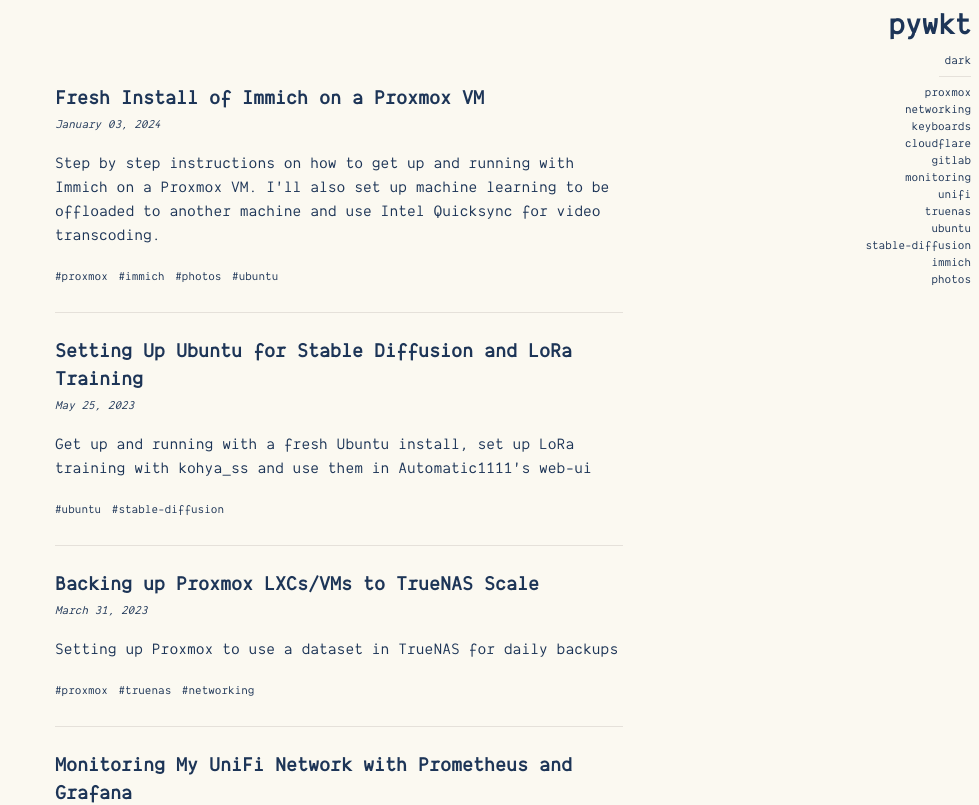
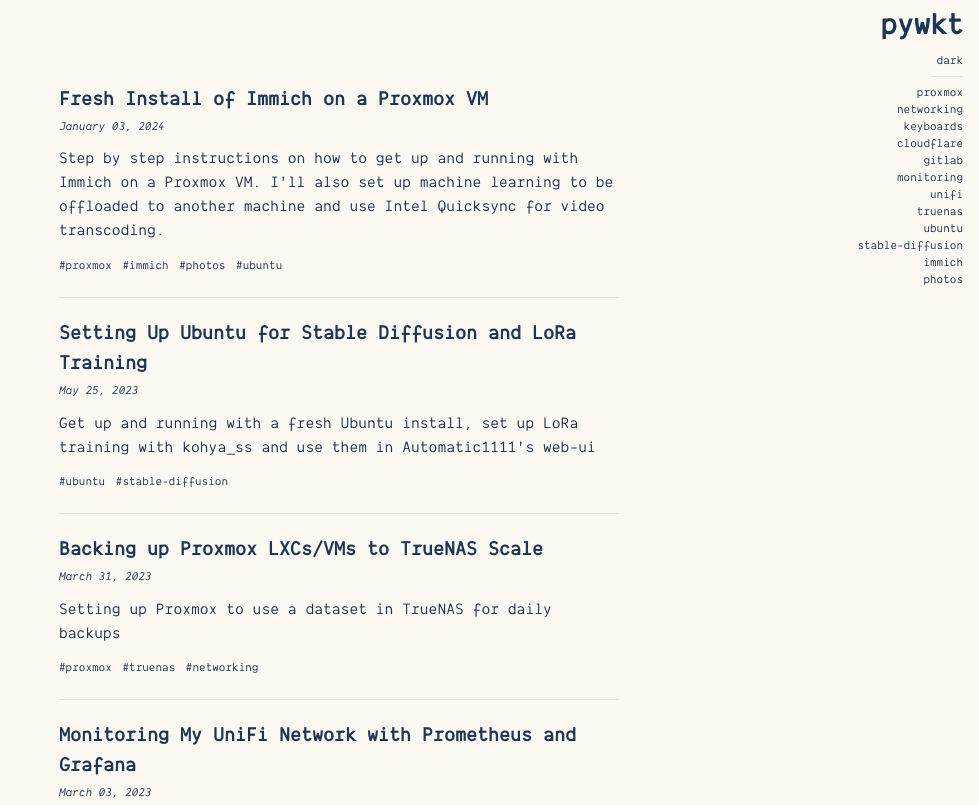
Before and after one commit to pywkt/pywkt-site, a Next.js app: page / in a window 1280 px wide. Shown: the top 805 px of the page, without its empty margins (301-1280 px from the left). Built offline with nearby package versions, Linux system fonts and the light colour scheme; no server answers.

Commit message:
removed more tailwind

```diff
--- a/app/@tagsRoute/default.tsx
+++ b/app/@tagsRoute/default.tsx
@@ -1,8 +1,5 @@
-import TagList from "@/components/TagList"
+import TagList from '@/components/TagList';
 
-export default function DefaultTagsRoute({params}: { params: { slug: string}}) {
-  console.log('default par:', params.slug)
-  return (
-  <div><TagList /></div>
-  )
+export default function DefaultTagsRoute() {
+  return <TagList />;
 }
--- a/app/@tagsRoute/page.tsx
+++ b/app/@tagsRoute/page.tsx
@@ -1,11 +1,5 @@
-import TagList from "@/components/TagList"
-import { headers } from "next/headers"
+import TagList from '@/components/TagList';
 
-export default async function TagsRoute({params, searchParams}: {params: { slug: string }}) {
-  console.log('tagRoute:', params)
-  return (
-  <div>
-      <TagList params={params}/>
-    </div>
-  )
+export default async function TagsRoute() {
+  return <TagList />;
 }
--- a/app/globals.css
+++ b/app/globals.css
@@ -18,6 +18,39 @@
   }
 }
 
+h1,
+h2,
+h3,
+h4,
+h5,
+h6 {
+  font-weight: bold;
+}
+
+h1 {
+  font-size: 1.6rem;
+}
+
+h2 {
+  font-size: 1.4rem;
+}
+
+h3 {
+  font-size: 1.2rem;
+}
+
+h4 {
+  font-size: 1rem;
+}
+
+h5 {
+  font-size: 0.8rem;
+}
+
+h6 {
+  font-size: 0.6rem;
+}
+
 a {
   transition: color 150ms;
 
@@ -36,6 +69,26 @@
   border-radius: 2px;
   padding: 0rem 0rem;
   font-size: 0.9rem;
+}
+
+.allPostsList {
+  h1 {
+    font-size: 1.25rem;
+    margin-bottom: 0;
+  }
+
+  p {
+    margin: 0.6rem 0;
+  }
+
+  hr {
+    margin: 1.25rem 0;
+    border-color: var(--border-hr);
+  }
+}
+
+.postContent {
+  margin-top: 1.4rem;
 }
 
 .postContent ul {
@@ -209,3 +262,7 @@
   background-color: var(--background);
   border: var(--border-hr);
 }
+
+body {
+  padding: 0 1rem;
+}
--- a/app/layout.tsx
+++ b/app/layout.tsx
@@ -4,13 +4,7 @@
 import Header from '@/components/Header';
 import TagList from '@/components/TagList';
 import ThemeToggle from '@/components/ThemeToggle';
-import {
-  dankMonoReg,
-  dankMonoItal,
-  blexMonoReg,
-  blexMonoItal,
-  blexMonoBold,
-} from '@/config/fonts';
+import { dankMonoReg } from '@/config/fonts';
 import Footer from '@/components/Footer';
 
 export const metadata: Metadata = {
@@ -29,11 +23,8 @@
   const theme: string = isTheme ? cookieValue : defaultTheme;
 
   return (
-    <html
-      lang='en'
-      className={`${dankMonoReg.variable} ${dankMonoItal.variable} ${theme}`}
-    >
-      <body className={`px-2 font-reg`}>
+    <html lang='en' className={`${dankMonoReg.className} ${theme}`}>
+      <body>
         <Header />
         <div className='themeToggleContainer'>
           <ThemeToggle currentTheme={theme} />
--- a/app/tag/[slug]/page.tsx
+++ b/app/tag/[slug]/page.tsx
@@ -6,23 +6,21 @@
 }: {
   params: { slug: string };
 }) {
-  console.log('tag page params:', params.slug);
-
   const allFiles = await getAllFiles('posts');
   const postData = await getPostMetadata(allFiles);
+  const matchingPosts = postData.filter((post: any) =>
+    post.tags.includes(params.slug),
+  );
 
-  // console.log('postData:', postData)
-  const matchingPosts = postData.filter((post: any) => post.tags.includes(params.slug));
-  // console.log('matching:', matchingPosts)
-
-  return <div>
+  return (
+    <div>
       <ul>
         {matchingPosts.map((post: any) => (
           <li key={post.title}>
             <ListPost post={post} />
           </li>
         ))}
-
       </ul>
-  </div>;
+    </div>
+  );
 }
--- a/components/AllPosts/index.tsx
+++ b/components/AllPosts/index.tsx
@@ -4,11 +4,6 @@
 export default async function AllPosts() {
   const allFiles = await getAllFiles('posts');
   const postData = await getPostMetadata(allFiles);
-
-  // const sorted = postData.sort((a, b) => b.date - a.date)
-  // const sorted = postData.reverse()
-  // console.log('postData:', postData)
-  // console.log('sorted:', sorted)
 
   return (
     <div>
--- a/components/ListPost/index.tsx
+++ b/components/ListPost/index.tsx
@@ -3,19 +3,19 @@
 
 export default function ListPost({ post }: { post: any }) {
   return (
-    <section>
-      <h1 className='text-xl font-bold'>
+    <section className="allPostsList">
+      <h1>
         <Link href={`/post/${post.slug}`}>{post.title}</Link>
       </h1>
       <PostDate date={post.date} />
-      <p className='text-md my-4'>{post.description}</p>
+      <p>{post.description}</p>
       {post.tags.map((tag: string) => (
         <span key={tag} className='listPostTags text-xs mr-1'>
           <Link href={`/tag/${tag}`}>{`${tag} `}</Link>
         </span>
       ))}
 
-      <hr className='my-6 border-border' />
+      <hr />
     </section>
   );
 }
--- a/components/PostDate/index.tsx
+++ b/components/PostDate/index.tsx
@@ -1,3 +1,4 @@
+import { dankMonoItal } from '@/config/fonts';
 import { format } from 'date-fns';
 
 export default function PostDate({ date }: { date: string }) {
@@ -5,7 +6,7 @@
   const formattedDate = format(new Date(isoDate), 'MMMM dd, yyyy');
 
   return (
-    <time dateTime={isoDate} itemProp='dateModified'>
+    <time className={dankMonoItal.className} dateTime={isoDate} itemProp='dateModified'>
       {formattedDate}
     </time>
   );
--- a/components/PostPage/index.tsx
+++ b/components/PostPage/index.tsx
@@ -9,9 +9,9 @@
 }) {
   return (
     <section className="">
-      <h1 className='text-3xl'>{data.title}</h1>
+      <h1>{data.title}</h1>
       <PostDate date={data.date} />
-      <article className='postContent mt-8'>{content}</article>
+      <article className='postContent'>{content}</article>
     </section>
   );
 }
--- a/components/ThemeToggle/action.ts
+++ b/components/ThemeToggle/action.ts
@@ -10,7 +10,6 @@
  */
 export const setTheme: VoidFunction = (currentTheme = '') => {
   const newTheme = currentTheme === 'light' ? 'dark' : 'light';
-  console.log('newTheme:', newTheme)
   cookies().set('theme', newTheme);
   revalidatePath('/');
 };
--- a/components/ThemeToggle/index.tsx
+++ b/components/ThemeToggle/index.tsx
@@ -10,24 +10,14 @@
 
   return currentTheme === 'light' ? (
     <>
-      <button
-        type='button'
-        // className='border-none text-xs hover:bg-transparent'
-        className="themeToggleButton"
-        onClick={changeTheme}
-      >
+      <button type='button' className='themeToggleButton' onClick={changeTheme}>
         dark
       </button>
       <hr className='themeToggleHr' />
     </>
   ) : (
     <>
-      <button
-        type='button'
-        // className='border-none text-xs hover:bg-transparent'
-className="themeToggleButton"
-        onClick={changeTheme}
-      >
+      <button type='button' className='themeToggleButton' onClick={changeTheme}>
         light
       </button>
       <hr className='themeToggleHr' />
```
Also changed, not shown: config/elements/images.tsx (+12 -2 lines). Lines whose indentation alone changed are shown as unchanged.
